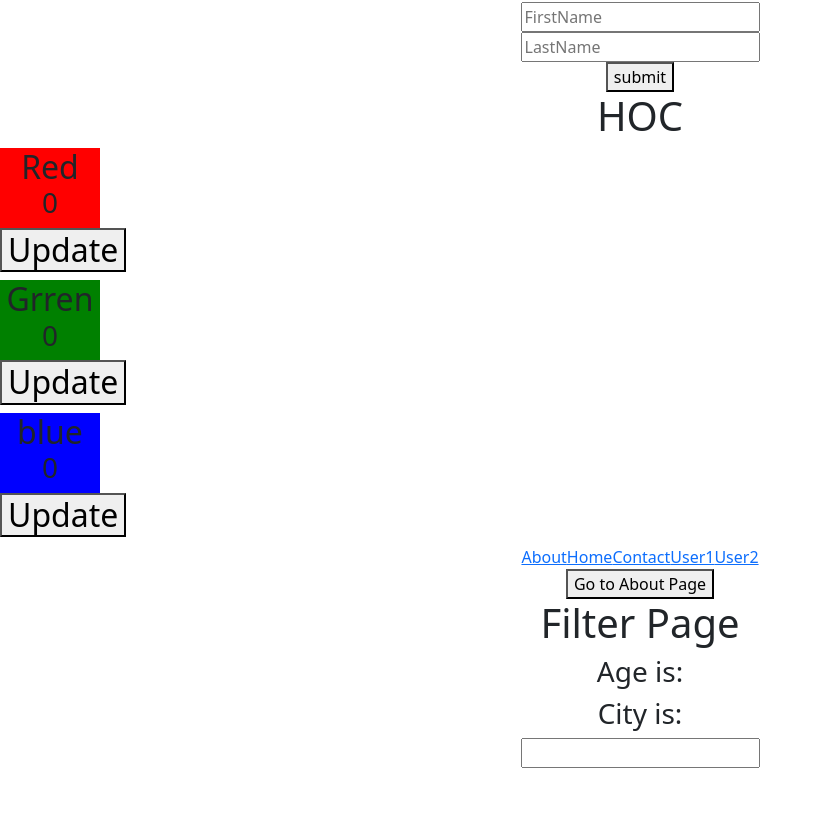
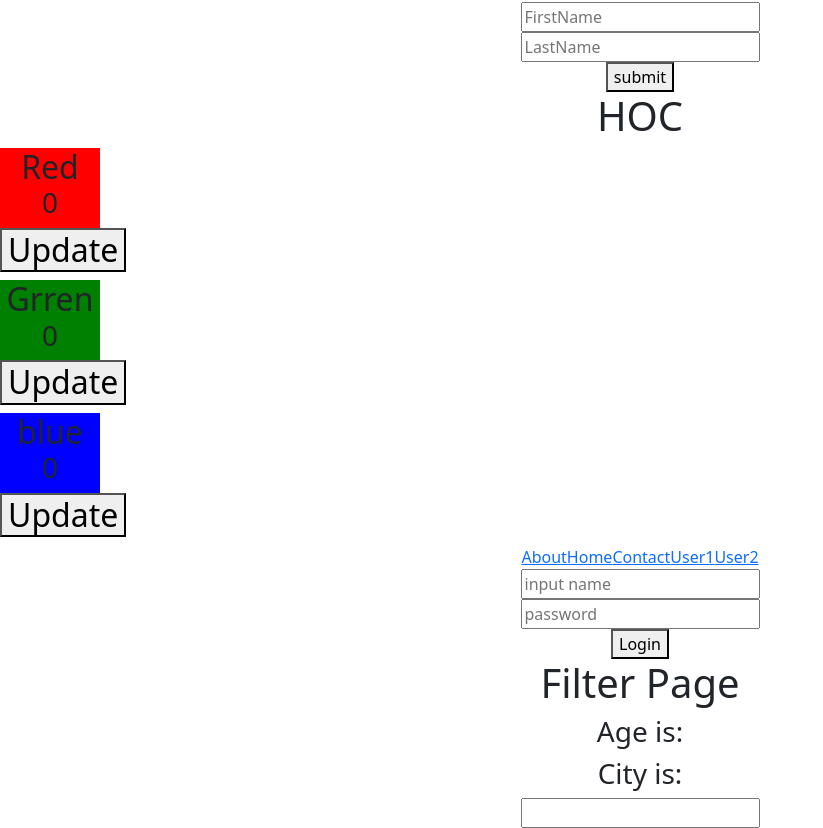
Before and after one commit to pratikprajapati0708/ReactJS-, a React (Create React App) app: page /login in a window 1280 px wide. Before the commit this address led to /. Shown: the part 2011-2839 px from the top of the page, without its empty margins (0-823 px from the left). Before the commit the page ends 2779 px from the top, so only its background shows below. Built offline with nearby package versions, Linux system fonts and the light colour scheme.

Commit message:
Protected Routes for Login

```diff
--- a/src/App.js
+++ b/src/App.js
@@ -26,6 +26,8 @@ import RouteParams from './ReactRouter/RouteParams';
 import Filter from './ReactRouter/Filter';
 import Contact from './ReactRouter/Contact';
 import Channel from './ReactRouter/Channel';
+import LoginUser from './ReactRouter/Login';
+import Protected from './ReactRouter/Protected';
 
 function App() {
   const [data, updateData] = useState("Welcome to React");
@@ -96,7 +98,8 @@ function App() {
       <BrowserRouter>
       <Navbar/>
         <Routes>
-          <Route path="/" state={{name:'Pratik'}} element={<Home />} />
+          <Route path='/login' element={<LoginUser/>}/>
+          <Route path="/" state={{name:'Pratik'}} element={<Protected Component ={Home}/>} />
           <Route path="/about" element={<About />} />
           {/* <Route path='/*' element={<Page404/>}></Route> */}
           <Route path='/*' element={<Navigate to='/'/>}></Route>
--- /dev/null
+++ b/src/ReactRouter/Login.js
@@ -0,0 +1,27 @@
+import React, { useEffect } from 'react'
+import { useNavigate } from 'react-router-dom';
+
+function LoginUser() {
+    const login = ()=>{
+        localStorage.setItem('login',true);
+        navigate('/');
+    }
+    const navigate = useNavigate();
+    useEffect(()=>{
+        let login = localStorage.getItem('login');
+        if(login){
+            navigate('/');
+        }
+    })
+  return (
+    <div>
+        <input type='text' placeholder='input name'/>
+        <br/>
+        <input type='password' placeholder='password'/>
+        <br/>
+        <button onClick={login}>Login</button>
+    </div>
+  )
+}
+
+export default LoginUser
--- /dev/null
+++ b/src/ReactRouter/Protected.js
@@ -0,0 +1,20 @@
+import React, { useEffect } from 'react'
+import { useNavigate } from 'react-router-dom';
+
+function Protected(props) {
+    const {Component} = props;
+    const navigate = useNavigate();
+    useEffect(()=>{
+        let login = localStorage.getItem('login');
+        if(!login){
+            navigate('/login');
+        }
+    })
+  return (
+    <div>
+        <Component/>
+    </div>
+  )
+}
+
+export default Protected
```
